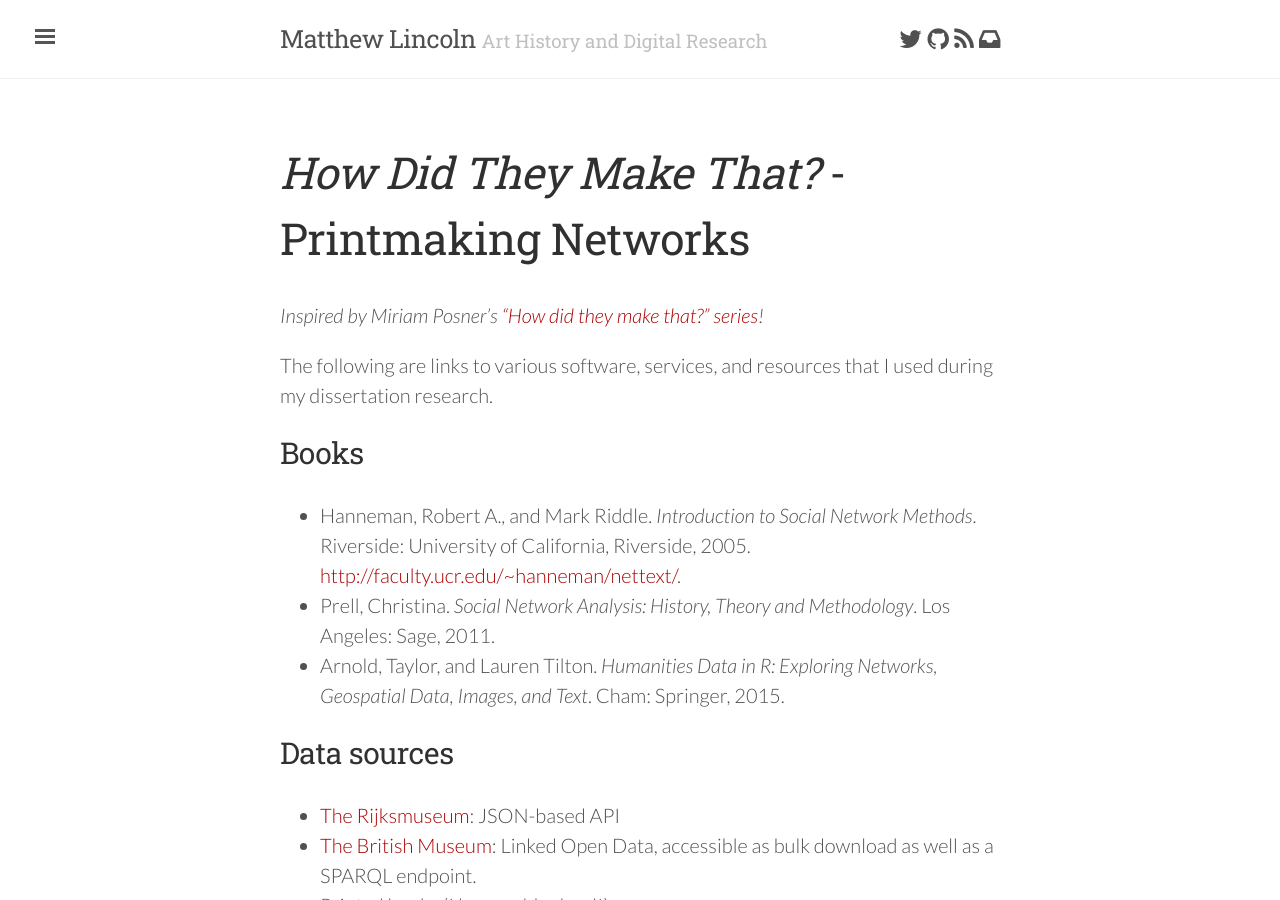
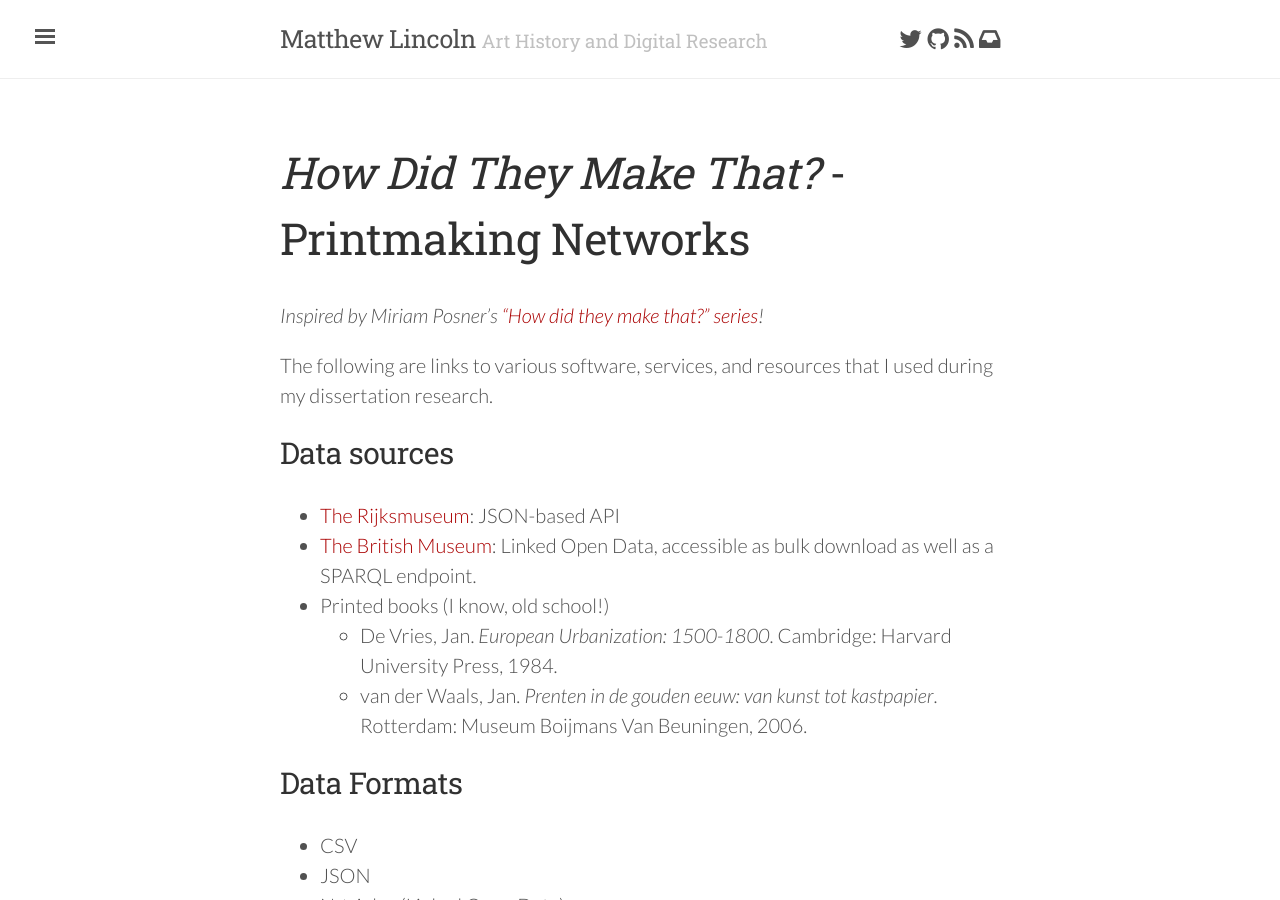
Before and after one commit to mdlincoln/mdlincoln.github.io, a Jekyll site: the page built from pages/how-did-they-make-that.md, in a window 1280 px wide and 900 px high. Built offline with Jekyll 4.4.1, drawn with Linux system fonts in a browser that asks for light colours; nearby versions of some CDN libraries; some of the changed text lies outside the part shown.

Commit message:
move books to the bottom

```diff
--- a/pages/how-did-they-make-that.md
+++ b/pages/how-did-they-make-that.md
@@ -7,12 +7,6 @@ show_title: true
 _Inspired by Miriam Posner's ["How did they make that?" series](http://miriamposner.com/blog/how-did-they-make-that/)!_
 
 The following are links to various software, services, and resources that I used during my dissertation research.
-
-## Books
-
-- Hanneman, Robert A., and Mark Riddle. _Introduction to Social Network Methods_. Riverside: University of California, Riverside, 2005. <http://faculty.ucr.edu/~hanneman/nettext/>.
-- Prell, Christina. _Social Network Analysis: History, Theory and Methodology_. Los Angeles: Sage, 2011.
-- Arnold, Taylor, and Lauren Tilton. _Humanities Data in R: Exploring Networks, Geospatial Data, Images, and Text_. Cham: Springer, 2015.
 
 ## Data sources
 
```
Also changed, not shown: other parts of pages/how-did-they-make-that.md (+7 -0 lines).
